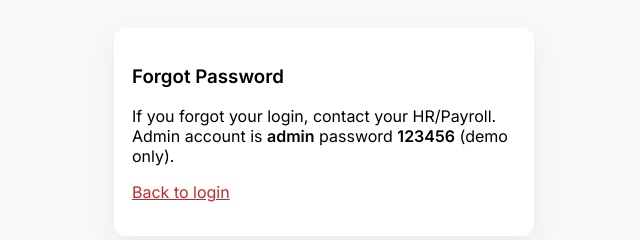
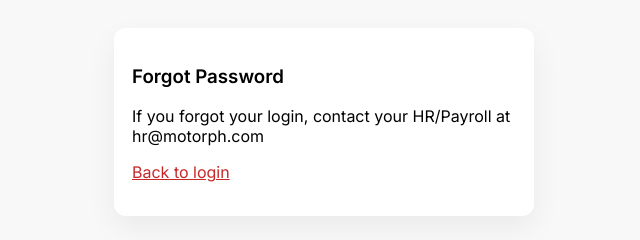
Before and after one commit to anony-png/automatedpayroll, a plain HTML site: page forgot.html in a window 1280 px wide. Shown: the whole page, without its empty margins (316-956 px from the left). Drawn offline with Linux system fonts and the light colour scheme.

Commit message:
Add files via upload

```diff
--- a/forgot.html
+++ b/forgot.html
@@ -9,7 +9,7 @@
 <body>
   <div class="card">
     <h3>Forgot Password</h3>
-    <p>If you forgot your login, contact your HR/Payroll. Admin account is <strong>admin</strong> password <strong>123456</strong> (demo only).</p>
+    <p>If you forgot your login, contact your HR/Payroll at hr@motorph.com</p>
     <p><a href="index.html">Back to login</a></p>
   </div>
 </body>
```
